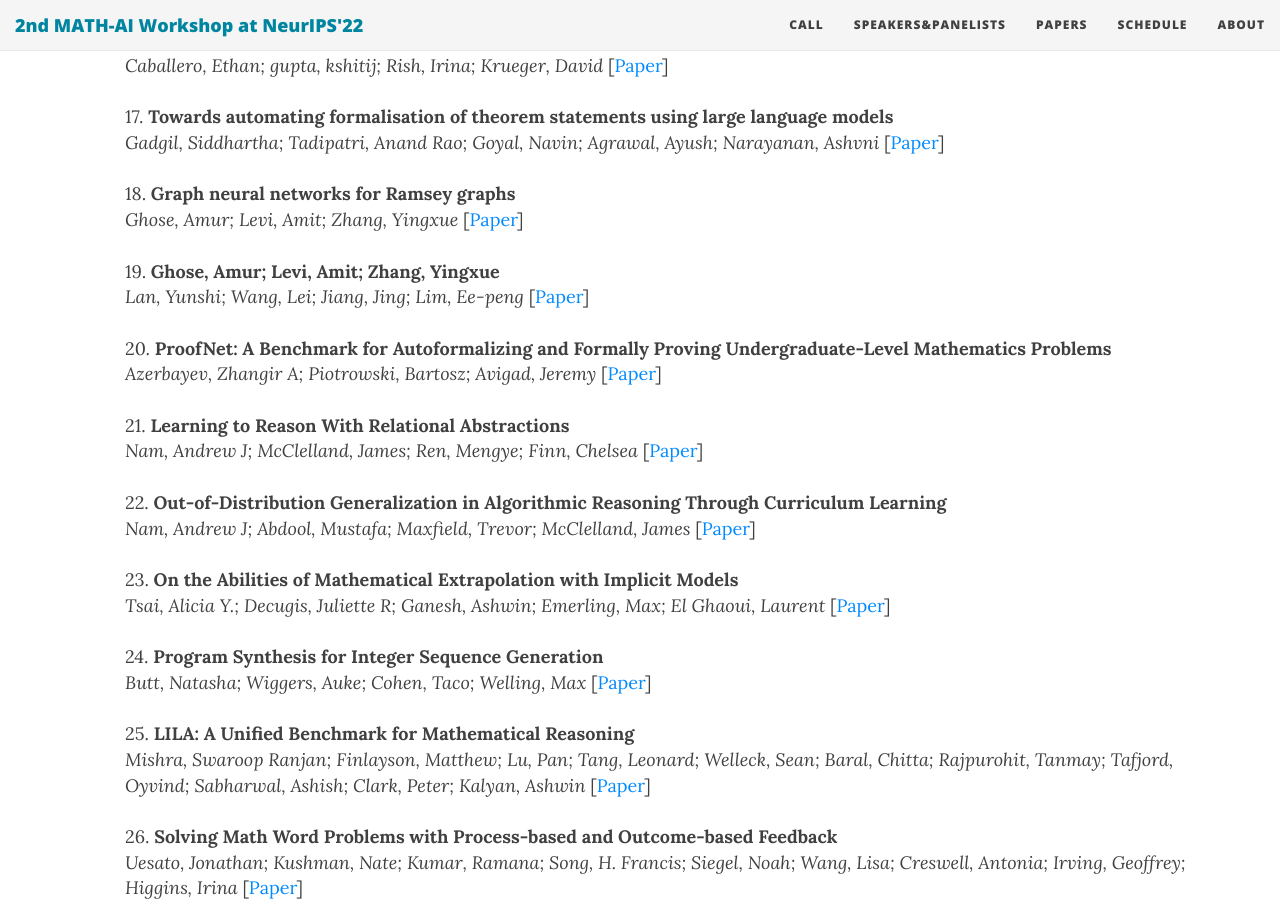
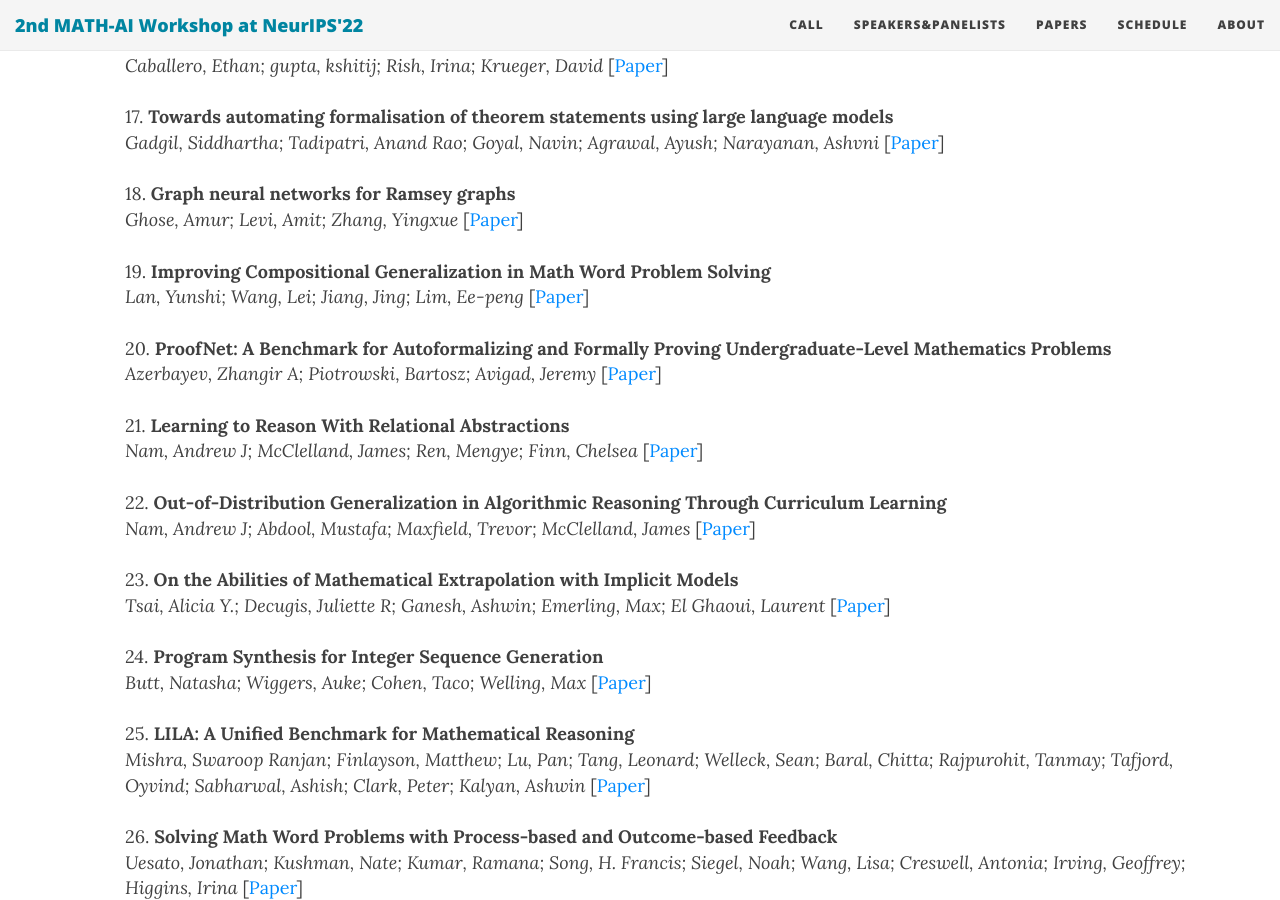
Before and after one commit to mathai-2023/mathai-2023.github.io, a Jekyll site: the page built from papers.md, in a window 1280 px wide and 900 px high, scrolled down 1565 px. Built offline with Jekyll 4.4.1, drawn with Linux system fonts in a browser that asks for light colours; nearby versions of some CDN libraries.

Commit message:
add papers

```diff
--- a/papers.md
+++ b/papers.md
@@ -174,7 +174,7 @@ use-site-title: true
     [<a href="">Video</a>] -->
     <br><br>
 
-  19. <b>Ghose, Amur; Levi, Amit; Zhang, Yingxue</b><br>
+  19. <b>Improving Compositional Generalization in Math Word Problem Solving</b><br>
     <i>Lan, Yunshi; Wang, Lei; Jiang, Jing; Lim, Ee-peng</i>
     [<a href="19.pdf">Paper</a>]
     <!-- [<a href="posters/2.png">Poster</a>]
```
